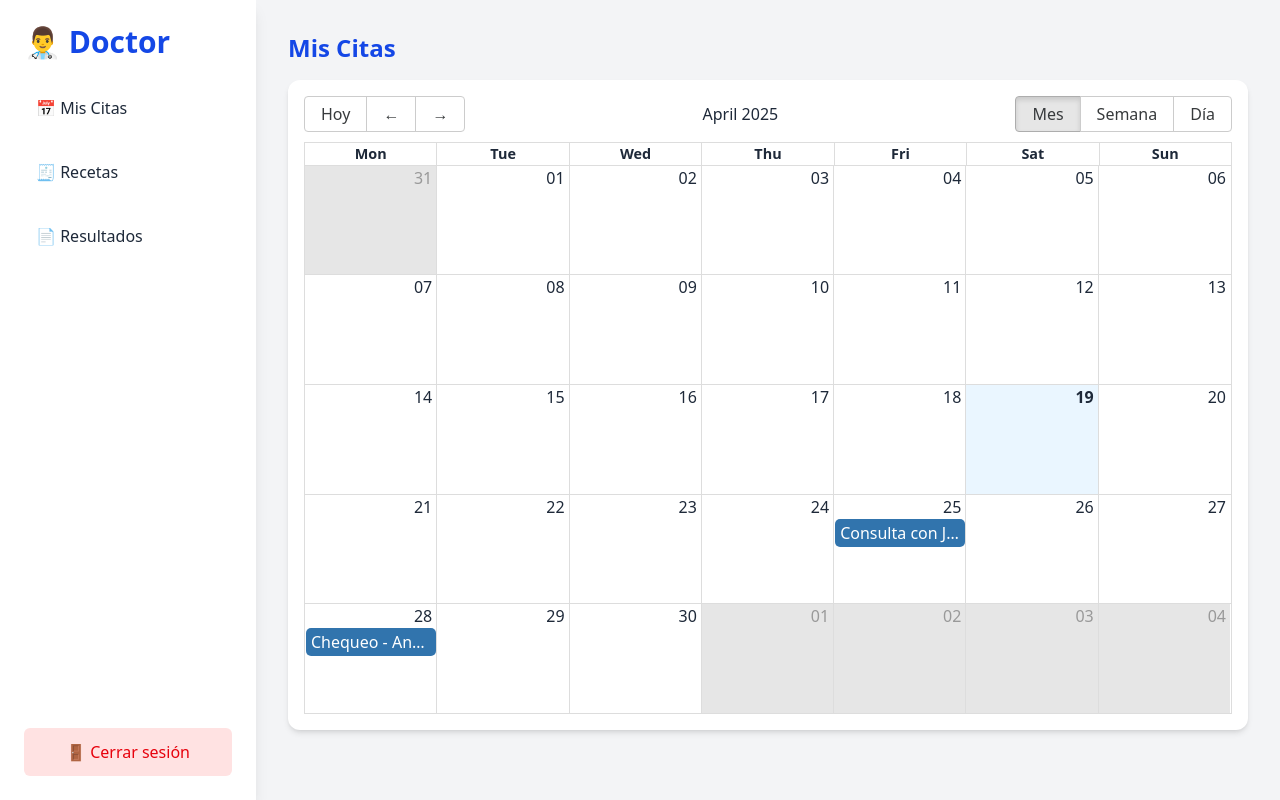
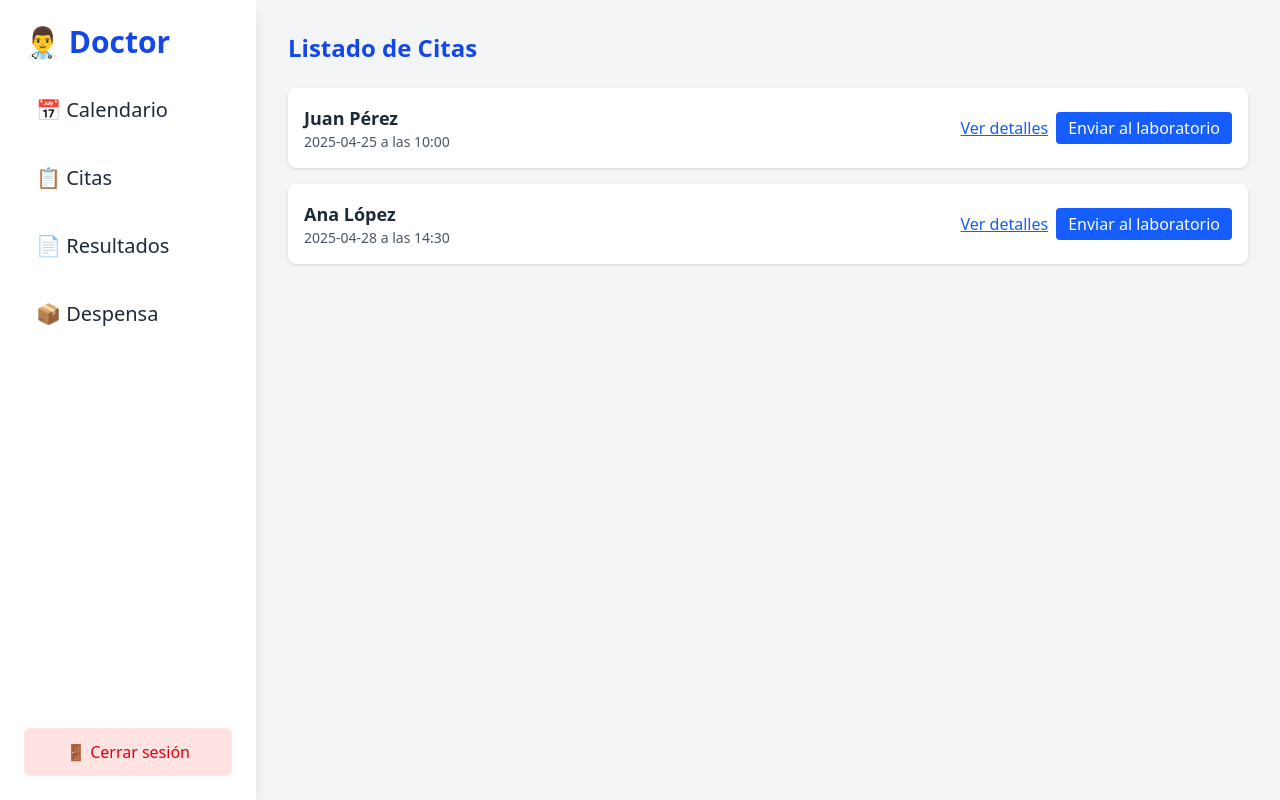
Before and after one commit to MMP119/CliniCloud, a React (Vite) app in the folder Frontend/clinica/: page /dashboard/doctor/citas in a window 1280 px wide. Built offline with nearby package versions, Linux system fonts and the light colour scheme.

Commit message:
feat: apartado de citas para enviar al laboratorio, así como visualizar sus detalles

```diff
--- a/Frontend/clinica/src/App.jsx
+++ b/Frontend/clinica/src/App.jsx
@@ -8,7 +8,8 @@ import DoctorLayout from "./Layouts/DoctorLayout";
 import LabLayout from "./Layouts/LabLayout";
 import DoctorDashboard from "./Pages/Doctor/DashboardDoctor";
 import LabDashboard from "./Pages/Laboratorio/DashboardLab";
-import CitasDoctor from "./Pages/Doctor/Citas";
+import CalendarioDoctor from "./Pages/Doctor/Calendario";
+import CitasListaDoctor from "./Pages/Doctor/Citas";
 
 function App() {
   return(
@@ -23,7 +24,8 @@ function App() {
 
         <Route path="/dashboard/doctor" element={<DoctorLayout />}>
           <Route index element={<DoctorDashboard />} />
-          <Route path="citas" element={<CitasDoctor />} />
+          <Route path="calendario" element={<CalendarioDoctor />} />
+          <Route path="citas" element={<CitasListaDoctor />} />
         </Route>
 
         <Route path="/dashboard/lab" element={<LabLayout />}>
--- a/Frontend/clinica/src/Layouts/DoctorLayout.jsx
+++ b/Frontend/clinica/src/Layouts/DoctorLayout.jsx
@@ -12,7 +12,7 @@ export default function DoctorLayout() {
     };
 
     return (
-        <div className="min-h-screen flex bg-gray-100 text-gray-800 font-sans">
+        <div className="h-screen flex bg-gray-100 text-gray-800 font-sans">
 
         {/* Sidebar del doctor */}
         <aside className="w-64 bg-white shadow-lg p-6 flex flex-col justify-between">
@@ -22,17 +22,22 @@ export default function DoctorLayout() {
                 <nav className="flex flex-col gap-4">
 
 
-                    <Link to="/dashboard/doctor/citas" className="hover:bg-blue-100 p-3 rounded-md">
-                        📅 Mis Citas
+                    <Link to="/dashboard/doctor/calendario" className="hover:bg-blue-100 p-3 rounded-md text-xl">
+                        📅 Calendario
                     </Link>
 
-                    <Link to="/dashboard/doctor/recetas" className="text-left hover:bg-blue-100 p-3 rounded-md">
-                        🧾 Recetas
+                    <Link to="/dashboard/doctor/citas" className="text-left hover:bg-blue-100 p-3 rounded-md text-xl">
+                        📋 Citas
                     </Link>
 
-                    <Link to="/dashboard/doctor/resultados" className="text-left hover:bg-blue-100 p-3 rounded-md">
+                    <Link to="/dashboard/doctor/resultados" className="text-left hover:bg-blue-100 p-3 rounded-md text-xl">
                         📄 Resultados
                     </Link>
+
+                    <Link to="/dashboard/doctor/despensa" className="text-left hover:bg-blue-100 p-3 rounded-md text-xl">
+                        📦 Despensa
+                    </Link>
+
 
 
                 </nav>
@@ -47,7 +52,7 @@ export default function DoctorLayout() {
         </aside>
 
         {/* contenido del dashboard */}
-        <main className="flex-1 p-8">
+        <main className="flex-1 p-8 overflow-y-auto max-h-screen">
             <Outlet />
         </main>
         </div>
--- /dev/null
+++ b/Frontend/clinica/src/Pages/Doctor/Calendario.jsx
@@ -0,0 +1,91 @@
+import { Calendar, dateFnsLocalizer } from "react-big-calendar";
+import { format, parse, startOfWeek, getDay } from "date-fns";
+import es from "date-fns/locale/es";
+import "react-big-calendar/lib/css/react-big-calendar.css";
+
+import { useEffect, useState } from "react";
+
+const locales = {
+    "es-GT": es,
+};
+
+const localizer = dateFnsLocalizer({
+    format,
+    parse,
+    startOfWeek: (date) => startOfWeek(date, { locale: es }),
+    getDay,
+    locales,
+});
+
+export default function CitasDoctor() {
+    const [eventos, setEventos] = useState([]);
+
+    useEffect(() => {
+
+        // TODO: Reemplazar esta parte PARA EL BACKEND, ASÍ:!!!!!!!!!!!!!!!!!!!!!!!!!!!!!!!!!!!!!!!!!!!!!!!!!!!!!!!!!!!!!!!!
+        /*
+            Respuesta del backend:
+            [
+                {
+                    "title": "Consulta",
+                    "start": "2025-04-25T10:00:00",
+                    "end": "2025-04-25T11:00:00"
+                }
+            ]
+
+            Reemplazar las líneas de abajo por esto:
+            setEventos(data.map(ev => ({
+                ...ev,
+                start: new Date(ev.start),
+                end: new Date(ev.end)
+            })));
+        */
+
+        // Simulación de eventos (mes 0-indexado)
+        setEventos([
+        {
+            title: "Consulta con Juan Pérez",
+            start: new Date(2025, 3, 25, 10, 0),
+            end: new Date(2025, 3, 25, 11, 0),
+        },
+        {
+            title: "Chequeo - Ana López",
+            start: new Date(2025, 3, 28, 14, 30),
+            end: new Date(2025, 3, 28, 15, 15),
+        },
+        ]);
+    }, []);
+
+    return (
+        <>
+
+        <h2 className="text-2xl font-bold text-blue-700 mb-4">Mis Citas</h2>
+
+        <div className="bg-white p-4 rounded-xl shadow-md overflow-hidden" style={{ height: "calc(100vh - 115px)" }}>
+            <Calendar
+            localizer={localizer}
+            events={eventos}
+            startAccessor="start"
+            endAccessor="end"
+            defaultView="month"
+            views={{ month: true, week: true, day: true }}
+            style={{ height: "100%" }}
+            popup
+            toolbar
+            messages={{
+                next: "→",
+                previous: "←",
+                today: "Hoy",
+                month: "Mes",
+                week: "Semana",
+                day: "Día",
+                date: "Fecha",
+                time: "Hora",
+                event: "Evento",
+                noEventsInRange: "No hay citas en este rango.",
+            }}
+            />
+        </div>
+        </>
+    );
+}
--- a/Frontend/clinica/src/Pages/Doctor/Citas.jsx
+++ b/Frontend/clinica/src/Pages/Doctor/Citas.jsx
@@ -1,91 +1,95 @@
-import { Calendar, dateFnsLocalizer } from "react-big-calendar";
-import { format, parse, startOfWeek, getDay } from "date-fns";
-import es from "date-fns/locale/es";
-import "react-big-calendar/lib/css/react-big-calendar.css";
+import { useState } from "react";
 
-import { useEffect, useState } from "react";
+export default function CitasListaDoctor() {
+    const [citaSeleccionada, setCitaSeleccionada] = useState(null);
 
-const locales = {
-    "es-GT": es,
-};
+    // TODO: Reemplazar estos datos con los que vienen del backend!!!!!!!!!!!!!!!!!!!!!!!!!!!!
 
-const localizer = dateFnsLocalizer({
-    format,
-    parse,
-    startOfWeek: (date) => startOfWeek(date, { locale: es }),
-    getDay,
-    locales,
-});
-
-export default function CitasDoctor() {
-    const [eventos, setEventos] = useState([]);
-
-    useEffect(() => {
-
-        // TODO: Reemplazar esta parte PARA EL BACKEND, ASÍ:!!!!!!!!!!!!!!!!!!!!!!!!!!!!!!!!!!!!!!!!!!!!!!!!!!!!!!!!!!!!!!!!
-        /*
-            Respuesta del backend:
-            [
-                {
-                    "title": "Consulta",
-                    "start": "2025-04-25T10:00:00",
-                    "end": "2025-04-25T11:00:00"
-                }
-            ]
-
-            Reemplazar las líneas de abajo por esto:
-            setEventos(data.map(ev => ({
-                ...ev,
-                start: new Date(ev.start),
-                end: new Date(ev.end)
-            })));
-        */
-
-        // Simulación de eventos (mes 0-indexado)
-        setEventos([
+    // SIMULACION, DATOS QUEMADOS
+    const citas = [
         {
-            title: "Consulta con Juan Pérez",
-            start: new Date(2025, 3, 25, 10, 0),
-            end: new Date(2025, 3, 25, 11, 0),
+            id: 1,
+            nombre: "Juan Pérez",
+            correo: "juan@example.com",
+            motivo: "Dolor de cabeza",
+            fecha: "2025-04-25",
+            hora: "10:00",
         },
         {
-            title: "Chequeo - Ana López",
-            start: new Date(2025, 3, 28, 14, 30),
-            end: new Date(2025, 3, 28, 15, 15),
+            id: 2,
+            nombre: "Ana López",
+            correo: "ana@example.com",
+            motivo: "Chequeo general",
+            fecha: "2025-04-28",
+            hora: "14:30",
         },
-        ]);
-    }, []);
+    ];
+
+    const handleEnviarAlLab = (cita) => {
+
+        // TODO: Aquí enviarías se enviarían al lab!!!!!!!!!!!!!11
+
+        console.log("Enviando al laboratorio:", cita);
+        alert(`Cita enviada al laboratorio: ${cita.nombre}`);
+
+    };
 
     return (
-        <>
+        <div>
+            <h2 className="text-2xl font-bold text-blue-700 mb-6">Listado de Citas</h2>
 
-        <h2 className="text-2xl font-bold text-blue-700 mb-4">Mis Citas</h2>
+            <div className="grid gap-4">
+                {citas.map((cita) => (
+                <div key={cita.id} className="bg-white shadow p-4 rounded-lg">
+                    <div className="flex justify-between items-center">
+                    <div>
+                        <p className="font-semibold text-lg">{cita.nombre}</p>
+                        <p className="text-sm text-gray-600">{cita.fecha} a las {cita.hora}</p>
+                    </div>
 
-        <div className="bg-white p-4 rounded-xl shadow-md overflow-hidden" style={{ height: "calc(100vh - 150px)" }}>
-            <Calendar
-            localizer={localizer}
-            events={eventos}
-            startAccessor="start"
-            endAccessor="end"
-            defaultView="month"
-            views={{ month: true, week: true, day: true }}
-            style={{ height: "100%" }}
-            popup
-            toolbar
-            messages={{
-                next: "→",
-                previous: "←",
-                today: "Hoy",
-                month: "Mes",
-                week: "Semana",
-                day: "Día",
-                date: "Fecha",
-                time: "Hora",
-                event: "Evento",
-                noEventsInRange: "No hay citas en este rango.",
-            }}
-            />
+                    <div className="flex gap-2">
+                        <button
+                        className="text-blue-600 underline"
+                        onClick={() => setCitaSeleccionada(cita)}
+                        >
+                        Ver detalles
+                        </button>
+                        <button
+                        className="bg-blue-600 text-white px-3 py-1 rounded hover:bg-blue-700"
+                        onClick={() => handleEnviarAlLab(cita)}
+                        >
+                        Enviar al laboratorio
+                        </button>
+                    </div>
+                    </div>
+                </div>
+                ))}
+            </div>
+
+            {/*detalle de la cita */}
+            {citaSeleccionada && (
+
+                <div className="fixed top-0 left-0 w-full h-full backdrop-blur-sm bg-black/20 flex items-center justify-center z-50">
+
+                    <div className="bg-white rounded-lg p-6 max-w-md w-full shadow-lg relative">
+
+                        <button onClick={() => setCitaSeleccionada(null)} className="absolute top-2 right-3 text-gray-500 hover:text-black text-xl">
+                            X
+                        </button>
+
+                        <h3 className="text-2xl font-semibold text-blue-700 mb-4">
+                            Detalles de la Cita
+                        </h3>
+
+                        <p className="text-xl"><strong>Nombre:</strong> {citaSeleccionada.nombre}</p>
+                        <p className="text-xl"><strong>Correo:</strong> {citaSeleccionada.correo}</p>
+                        <p className="text-xl"><strong>Motivo:</strong> {citaSeleccionada.motivo}</p>
+                        <p className="text-xl"><strong>Fecha:</strong> {citaSeleccionada.fecha}</p>
+                        <p className="text-xl"><strong>Hora:</strong> {citaSeleccionada.hora}</p>
+
+                    </div>
+                </div>
+            )}
         </div>
-        </>
     );
 }
```
